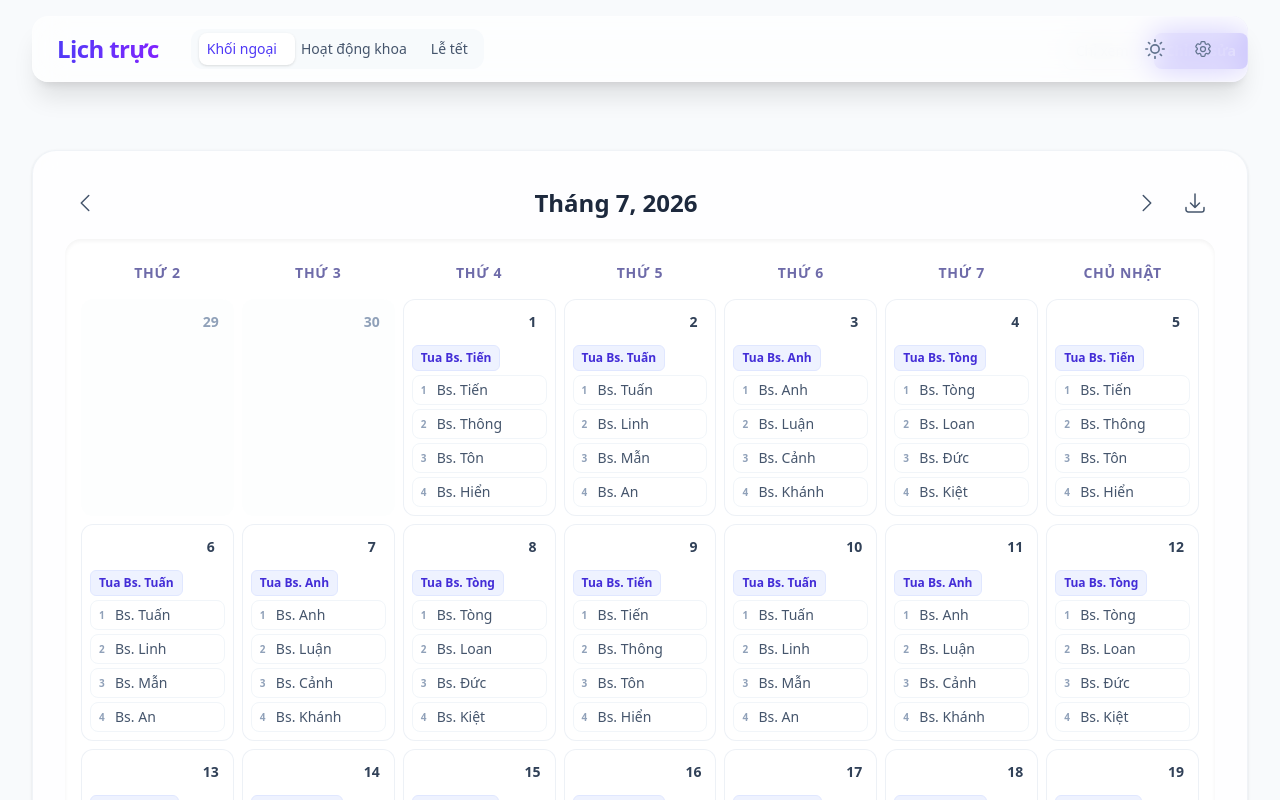
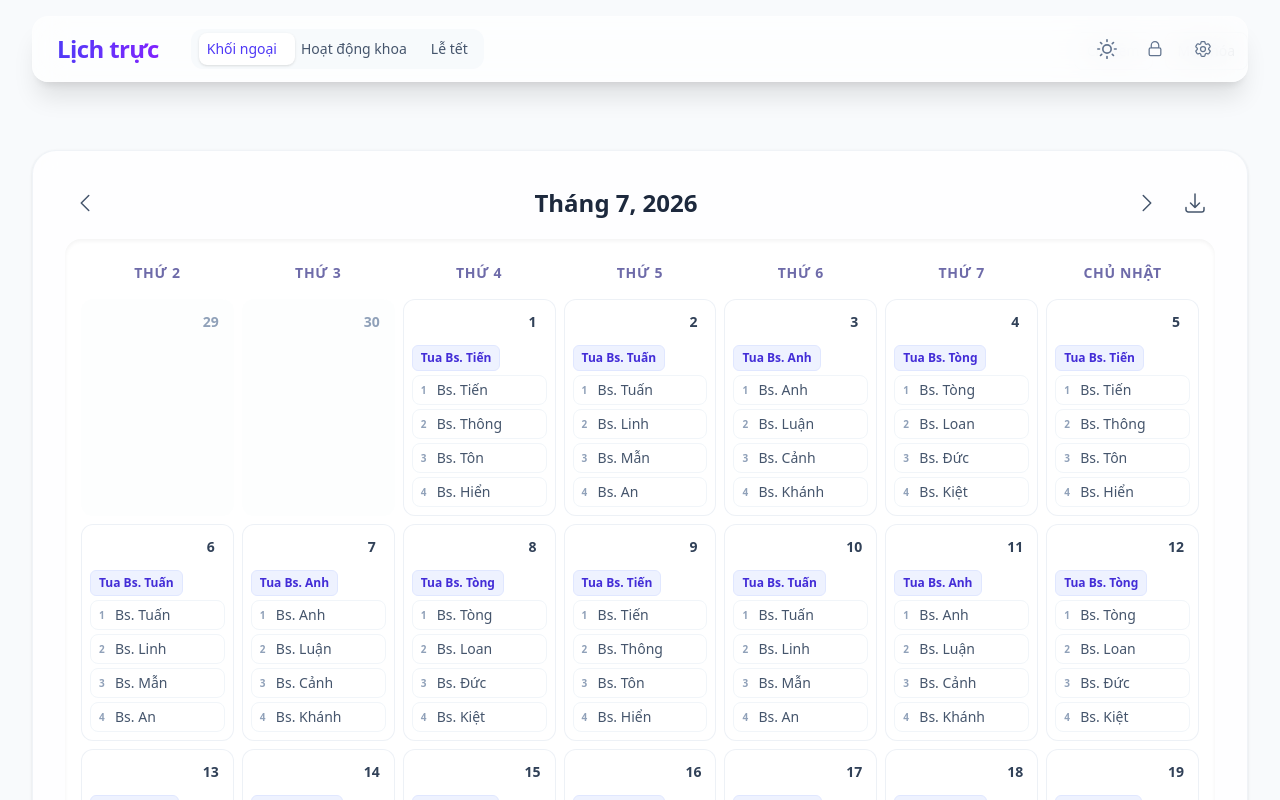
Before and after one commit to fantasy-1608/lich-truc-khoi-ngoai, a React (Vite) app: page / in a window 1280 px wide. Shown: the top 800 px of the page. Built offline with nearby package versions, Linux system fonts and the light colour scheme; no server answers; the database is empty.

Commit message:
Add edit lock control

```diff
--- a/App.tsx
+++ b/App.tsx
@@ -1,4 +1,4 @@
-import React, { useState, useTransition } from 'react';
+import React, { useEffect, useState, useTransition } from 'react';
 import { View } from './types';
 import ScheduleView from './components/schedule/ScheduleView';
 import SettingsView from './components/settings/SettingsView';
@@ -29,7 +29,7 @@ const App: React.FC = () => {
 
   const { toasts, showToast, hideToast } = useToast();
   const auth = useSupabaseAuth();
-  const canWrite = !isSupabaseConfigured || Boolean(auth.session) || hasEditorAccess;
+  const canWrite = !isSupabaseConfigured || hasEditorAccess;
 
   const scheduleData = useScheduleData({
     onError: (message) => showToast(message, 'error'),
@@ -55,6 +55,38 @@ const App: React.FC = () => {
       changeView(View.SETTINGS);
     }
   };
+
+  const handleToggleEditLock = () => {
+    if (canWrite) {
+      void handleSignOut();
+      return;
+    }
+
+    setShowEditLogin(true);
+  };
+
+  useEffect(() => {
+    const sessionEmail = auth.session?.user.email;
+    if (!sessionEmail || hasEditorAccess) return;
+
+    let isActive = true;
+    verifyScheduleEditorEmail(sessionEmail)
+      .then((isEditor) => {
+        if (!isActive || !isEditor) return;
+        setScheduleEditorEmail(sessionEmail);
+        setHasEditorAccess(true);
+      })
+      .catch(() => {
+        if (isActive) {
+          clearScheduleEditorEmail();
+          setHasEditorAccess(false);
+        }
+      });
+
+    return () => {
+      isActive = false;
+    };
+  }, [auth.session?.user.email, hasEditorAccess]);
 
   const handleSignOut = async () => {
     try {
@@ -82,7 +114,14 @@ const App: React.FC = () => {
   return (
     <ErrorBoundary>
       <div className="min-h-screen font-sans bg-slate-50 dark:bg-slate-900 text-slate-900 dark:text-slate-100 transition-colors duration-300">
-        <Header view={view} onViewChange={changeView} onToggleSettings={handleToggleSettings} />
+        <Header
+          view={view}
+          onViewChange={changeView}
+          onToggleSettings={handleToggleSettings}
+          showEditLock={isSupabaseConfigured}
+          canEdit={canWrite}
+          onToggleEditLock={handleToggleEditLock}
+        />
 
         <main
           className={`container mx-auto p-4 sm:p-6 lg:p-8 transition-opacity duration-150 ${contentVisible ? 'opacity-100' : 'opacity-0'}`}
@@ -92,22 +131,13 @@ const App: React.FC = () => {
               <span className="px-3 py-2 rounded-lg border border-slate-200 dark:border-slate-700 text-sm font-medium text-slate-500 dark:text-slate-400">
                 {canWrite ? 'Đang chỉnh sửa' : 'Chỉ xem'}
               </span>
-              {canWrite ? (
-                <button
-                  onClick={handleSignOut}
-                  className="px-3 py-2 rounded-lg border border-slate-200 dark:border-slate-700 text-sm font-medium text-slate-600 dark:text-slate-300 hover:bg-slate-100 dark:hover:bg-slate-800 transition-colors"
-                >
-                  Khóa chỉnh sửa
-                </button>
-              ) : (
-                <button
-                  onClick={() => setShowEditLogin(true)}
-                  disabled={!auth.isReady}
-                  className="px-3 py-2 rounded-lg bg-indigo-600 text-white text-sm font-semibold hover:bg-indigo-700 disabled:opacity-60 disabled:cursor-not-allowed transition-colors"
-                >
-                  Chỉnh sửa
-                </button>
-              )}
+              <button
+                onClick={handleToggleEditLock}
+                disabled={!canWrite && !auth.isReady}
+                className="px-3 py-2 rounded-lg border border-slate-200 dark:border-slate-700 text-sm font-medium text-slate-600 dark:text-slate-300 hover:bg-slate-100 dark:hover:bg-slate-800 disabled:opacity-60 disabled:cursor-not-allowed transition-colors"
+              >
+                {canWrite ? 'Khóa chỉnh sửa' : 'Mở khóa'}
+              </button>
             </div>
           )}
 
--- /dev/null
+++ b/components/icons/LockIcon.tsx
@@ -0,0 +1,18 @@
+import React from 'react';
+
+export const LockIcon: React.FC<React.SVGProps<SVGSVGElement>> = (props) => (
+  <svg
+    xmlns="http://www.w3.org/2000/svg"
+    fill="none"
+    viewBox="0 0 24 24"
+    strokeWidth={1.5}
+    stroke="currentColor"
+    {...props}
+  >
+    <path
+      strokeLinecap="round"
+      strokeLinejoin="round"
+      d="M16.5 10.5V7.75a4.5 4.5 0 00-9 0v2.75m-.75 0h10.5A1.75 1.75 0 0119 12.25v6A1.75 1.75 0 0117.25 20H6.75A1.75 1.75 0 015 18.25v-6a1.75 1.75 0 011.75-1.75z"
+    />
+  </svg>
+);
--- /dev/null
+++ b/components/icons/UnlockIcon.tsx
@@ -0,0 +1,18 @@
+import React from 'react';
+
+export const UnlockIcon: React.FC<React.SVGProps<SVGSVGElement>> = (props) => (
+  <svg
+    xmlns="http://www.w3.org/2000/svg"
+    fill="none"
+    viewBox="0 0 24 24"
+    strokeWidth={1.5}
+    stroke="currentColor"
+    {...props}
+  >
+    <path
+      strokeLinecap="round"
+      strokeLinejoin="round"
+      d="M16.5 10.5V7.75a4.5 4.5 0 00-8.6-1.84M6.75 10.5h10.5A1.75 1.75 0 0119 12.25v6A1.75 1.75 0 0117.25 20H6.75A1.75 1.75 0 015 18.25v-6a1.75 1.75 0 011.75-1.75z"
+    />
+  </svg>
+);
--- a/components/layout/Header.tsx
+++ b/components/layout/Header.tsx
@@ -2,12 +2,17 @@ import React from 'react';
 import { View } from '../../types';
 import { GearIcon } from '../icons/GearIcon';
 import { CalendarIcon } from '../icons/CalendarIcon';
+import { LockIcon } from '../icons/LockIcon';
+import { UnlockIcon } from '../icons/UnlockIcon';
 import ThemeToggle from '../common/ThemeToggle';
 
 interface HeaderProps {
   view: View;
   onViewChange: (view: View) => void;
   onToggleSettings: () => void;
+  showEditLock?: boolean;
+  canEdit?: boolean;
+  onToggleEditLock?: () => void;
 }
 
 const TAB_CONFIG = [
@@ -21,7 +26,14 @@ const TAB_CONFIG = [
   { id: View.HOLIDAY_SCHEDULE, label: 'Lễ tết', width: 72, ariaLabel: 'Xem lịch trực Lễ Tết' },
 ];
 
-const Header: React.FC<HeaderProps> = ({ view, onViewChange, onToggleSettings }) => {
+const Header: React.FC<HeaderProps> = ({
+  view,
+  onViewChange,
+  onToggleSettings,
+  showEditLock = false,
+  canEdit = false,
+  onToggleEditLock,
+}) => {
   const activeIndex = TAB_CONFIG.findIndex((tab) => tab.id === view);
   const activeTab = TAB_CONFIG[activeIndex] || TAB_CONFIG[0];
 
@@ -79,6 +91,21 @@ const Header: React.FC<HeaderProps> = ({ view, onViewChange, onToggleSettings })
           </div>
           <nav aria-label="Điều hướng cài đặt" className="flex items-center gap-2">
             <ThemeToggle />
+            {showEditLock && onToggleEditLock && (
+              <button
+                onClick={onToggleEditLock}
+                className={`p-2.5 rounded-xl transition-all duration-200 focus:outline-none focus:ring-2 focus:ring-indigo-500/50 ${
+                  canEdit
+                    ? 'text-emerald-600 dark:text-emerald-400 bg-emerald-50 dark:bg-emerald-900/20 hover:bg-emerald-100 dark:hover:bg-emerald-900/30'
+                    : 'text-slate-500 dark:text-slate-400 hover:bg-indigo-50 dark:hover:bg-indigo-900/30 hover:text-indigo-600 dark:hover:text-indigo-400'
+                }`}
+                aria-label={canEdit ? 'Khóa chỉnh sửa' : 'Mở khóa chỉnh sửa'}
+                aria-pressed={canEdit}
+                title={canEdit ? 'Khóa chỉnh sửa' : 'Mở khóa chỉnh sửa'}
+              >
+                {canEdit ? <UnlockIcon className="h-5 w-5" /> : <LockIcon className="h-5 w-5" />}
+              </button>
+            )}
             <button
               onClick={onToggleSettings}
               className="p-2.5 rounded-xl text-slate-500 dark:text-slate-400 hover:bg-indigo-50 dark:hover:bg-indigo-900/30 hover:text-indigo-600 dark:hover:text-indigo-400 transition-all duration-200 focus:outline-none focus:ring-2 focus:ring-indigo-500/50"
--- a/hooks/useScheduleData.ts
+++ b/hooks/useScheduleData.ts
@@ -256,7 +256,11 @@ export const useScheduleData = (options: UseScheduleDataOptions = {}) => {
       onSaveSuccess?.();
     } catch (error) {
       console.error('Failed to save:', error);
-      onError?.('Không thể lưu dữ liệu. Vui lòng thử lại.');
+      onError?.(
+        error instanceof Error && error.message === 'Missing editor email'
+          ? 'Lịch đang khóa. Bấm biểu tượng ổ khóa và nhập email để chỉnh sửa.'
+          : 'Không thể lưu dữ liệu. Vui lòng thử lại.',
+      );
     }
   }, [
     doctors,
--- a/services/scheduleStorage.ts
+++ b/services/scheduleStorage.ts
@@ -93,6 +93,10 @@ export const saveBaseScheduleData = async (data: ScheduleBaseStorageData): Promi
     return;
   }
 
+  if (!editorEmail) {
+    throw new Error('Missing editor email');
+  }
+
   const { error } = await supabase.rpc('save_schedule_base_by_email', {
     input_email: editorEmail,
     input_data: data,
@@ -128,6 +132,10 @@ export const saveMonthScheduleData = async (
     return;
   }
 
+  if (!editorEmail) {
+    throw new Error('Missing editor email');
+  }
+
   const month = monthFromFilename(filename);
   const { error } = await supabase.rpc('save_schedule_month_by_email', {
     input_email: editorEmail,
```
